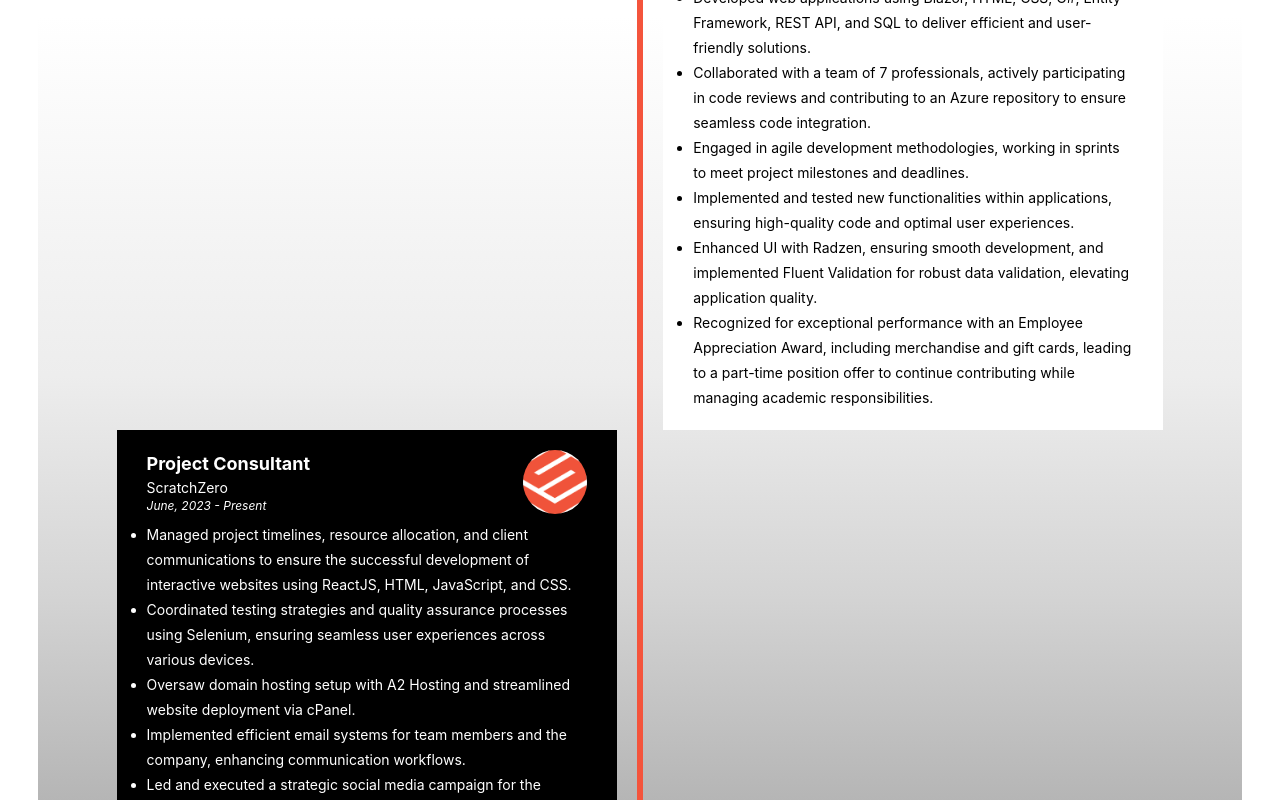
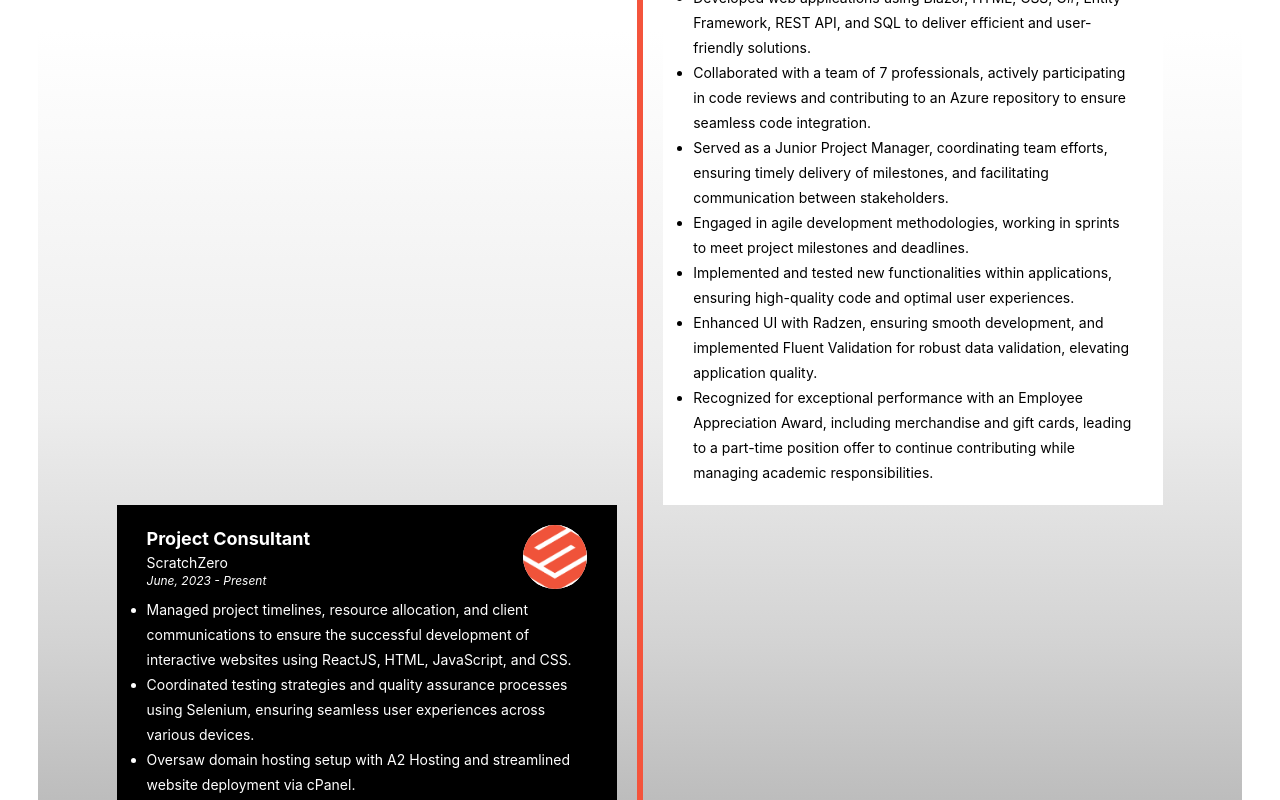
Before and after one commit to shahzill/Portfolio2.0, a React (Create React App) app: page / in a window 1280 px wide. Shown: the part 1800-2600 px from the top of the page. Built offline with nearby package versions, Linux system fonts and the light colour scheme.

Commit message:
Update Home.js

```diff
--- a/src/Pages/Home.js
+++ b/src/Pages/Home.js
@@ -62,6 +62,7 @@ function Home() {
       description: [
         "Developed web applications using Blazor, HTML, CSS, C#, Entity Framework, REST API, and SQL to deliver efficient and user-friendly solutions.",
         "Collaborated with a team of 7 professionals, actively participating in code reviews and contributing to an Azure repository to ensure seamless code integration.",
+        "Served as a Junior Project Manager, coordinating team efforts, ensuring timely delivery of milestones, and facilitating communication between stakeholders.",
         "Engaged in agile development methodologies, working in sprints to meet project milestones and deadlines.",
         "Implemented and tested new functionalities within applications, ensuring high-quality code and optimal user experiences.",
         "Enhanced UI with Radzen, ensuring smooth development, and implemented Fluent Validation for robust data validation, elevating application quality.",
```
